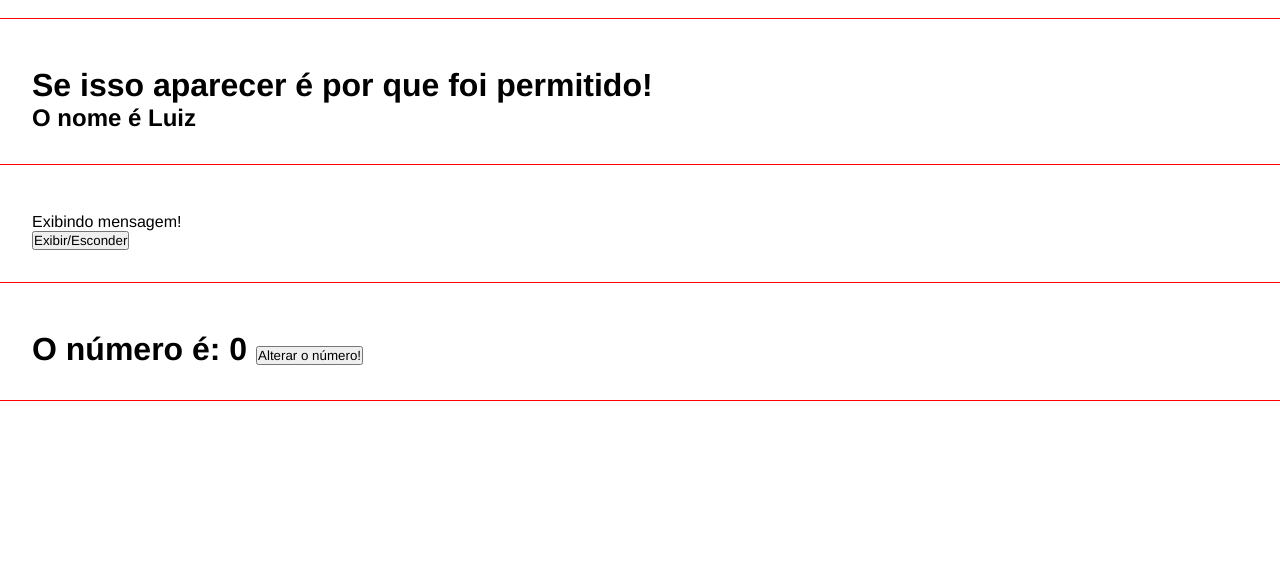
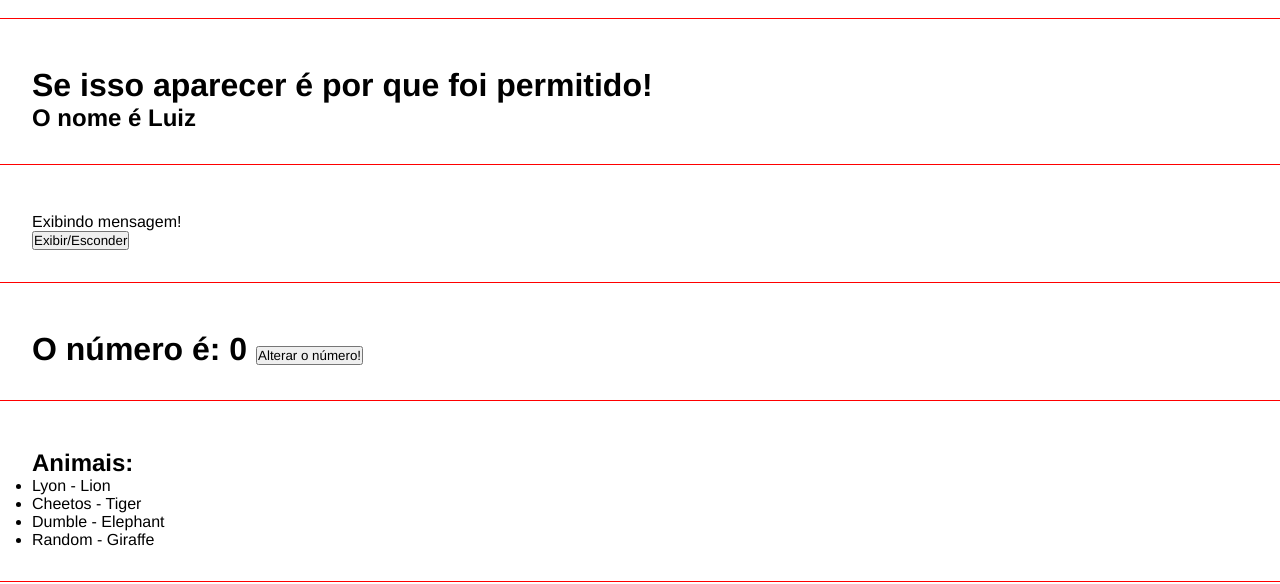
Before and after one commit to luizhakan/angular, an Angular app in the folder hello-world/: page / in a window 1280 px wide. Shown: the part 616-1200 px from the top of the page. Built offline with nearby package versions, Linux system fonts and the light colour scheme.

Commit message:
renderização de listas no angular

```diff
--- a/hello-world/src/app/app.component.html
+++ b/hello-world/src/app/app.component.html
@@ -9,3 +9,4 @@
 <app-if-render></app-if-render>
 <app-events></app-events>
 <app-emitter></app-emitter>
+<app-list-render></app-list-render>
--- a/hello-world/src/app/app.module.ts
+++ b/hello-world/src/app/app.module.ts
@@ -10,6 +10,7 @@
 import { EventsComponent } from './components/events/events.component';
 import { EmitterComponent } from './components/emitter/emitter.component';
 import { ChangeNumberComponent } from './components/change-number/change-number.component';
+import { ListRenderComponent } from './components/list-render/list-render.component';
 
 @NgModule({
   declarations: [
@@ -20,7 +21,8 @@
     IfRenderComponent,
     EventsComponent,
     EmitterComponent,
-    ChangeNumberComponent
+    ChangeNumberComponent,
+    ListRenderComponent
   ],
   imports: [
     BrowserModule,
--- /dev/null
+++ b/hello-world/src/app/components/list-render/list-render.component.html
@@ -0,0 +1,8 @@
+<div class="class">
+    <h2>Animais:</h2>
+    <ul>
+        <li *ngFor="let animal of animals">
+            {{animal.name}} - {{animal.type}}
+        </li>
+    </ul>
+</div>
--- /dev/null
+++ b/hello-world/src/app/components/list-render/list-render.component.ts
@@ -0,0 +1,15 @@
+import { Component } from '@angular/core';
+
+@Component({
+  selector: 'app-list-render',
+  templateUrl: './list-render.component.html',
+  styleUrls: ['./list-render.component.css'],
+})
+export class ListRenderComponent {
+  animals: { name: string; type: string }[] = [
+    { name: 'Lyon', type: 'Lion' },
+    { name: 'Cheetos', type: 'Tiger' },
+    { name: 'Dumble', type: 'Elephant' },
+    { name: 'Random', type: 'Giraffe' },
+  ];
+}
```
Also changed, not shown: hello-world/src/app/components/list-render/list-render.component.css (added), 1 other file (tests, documents, lock files or other folders).
